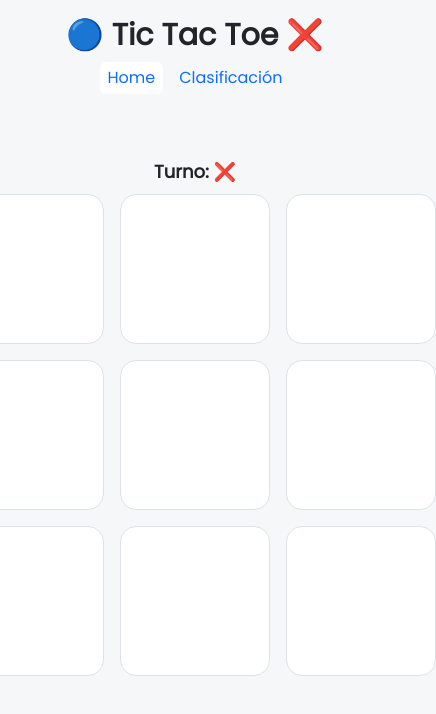
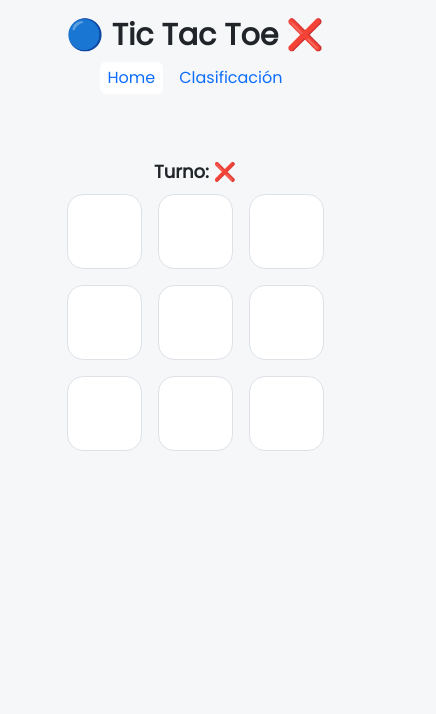
Before and after one commit to alvaroFGG/tic-tac-toe, a Next.js app: page / in a window 390 px wide. Shown: the top 714 px of the page, 436 px wide, since content can reach past the window. Built offline with nearby package versions, Linux system fonts and the light colour scheme.

Commit message:
feat: created mobile hook

```diff
--- a/src/components/board/Square.tsx
+++ b/src/components/board/Square.tsx
@@ -1,5 +1,5 @@
+import { useIsMobile } from "@/hooks/useIsMobile";
 import React from "react";
-import { TURNS } from "@/types";
 
 type Props = {
   index: number;
@@ -8,25 +8,16 @@ type Props = {
 };
 
 export const Square: React.FC<Props> = ({ index, updateBoard, children }) => {
-  const getSquareTextColor = () => {
-    switch (children) {
-      case TURNS.O:
-        return "text-blue500";
-      case TURNS.X:
-        return "text-error600";
-      default:
-        return "text-gray500";
-    }
-  };
+  const isMobile = useIsMobile();
 
   return (
     <div
       key={index}
-      className={`d-flex align-items-center justify-content-center border border-gray500 rounded-4 bg-white ${getSquareTextColor()}`}
+      className="d-flex align-items-center justify-content-center border border-gray500 rounded-4 bg-white cursor-pointer"
       style={{
-        width: "150px",
-        height: "150px",
-        fontSize: "3rem",
+        width: isMobile ? 75 : 150,
+        height: isMobile ? 75 : 150,
+        fontSize: isMobile ? "1.5rem" : "3rem",
       }}
       onClick={() => updateBoard(index)}
     >
--- /dev/null
+++ b/src/hooks/useIsMobile.tsx
@@ -0,0 +1,18 @@
+import { useEffect, useState } from "react";
+
+export const useIsMobile = () => {
+  const [isMobile, setIsMobile] = useState(false);
+
+  useEffect(() => {
+    const handleResize = () => {
+      setIsMobile(window.innerWidth < 768);
+    };
+
+    window.addEventListener("resize", handleResize);
+    handleResize();
+
+    return () => window.removeEventListener("resize", handleResize);
+  }, []);
+
+  return isMobile;
+};
--- a/src/styles/scss/custom.scss
+++ b/src/styles/scss/custom.scss
@@ -32,6 +32,9 @@
     line-height: 16px;
 }
 
+.cursor-pointer {
+    cursor: pointer;
+}
 
 .board-section {
     display: grid;
```
